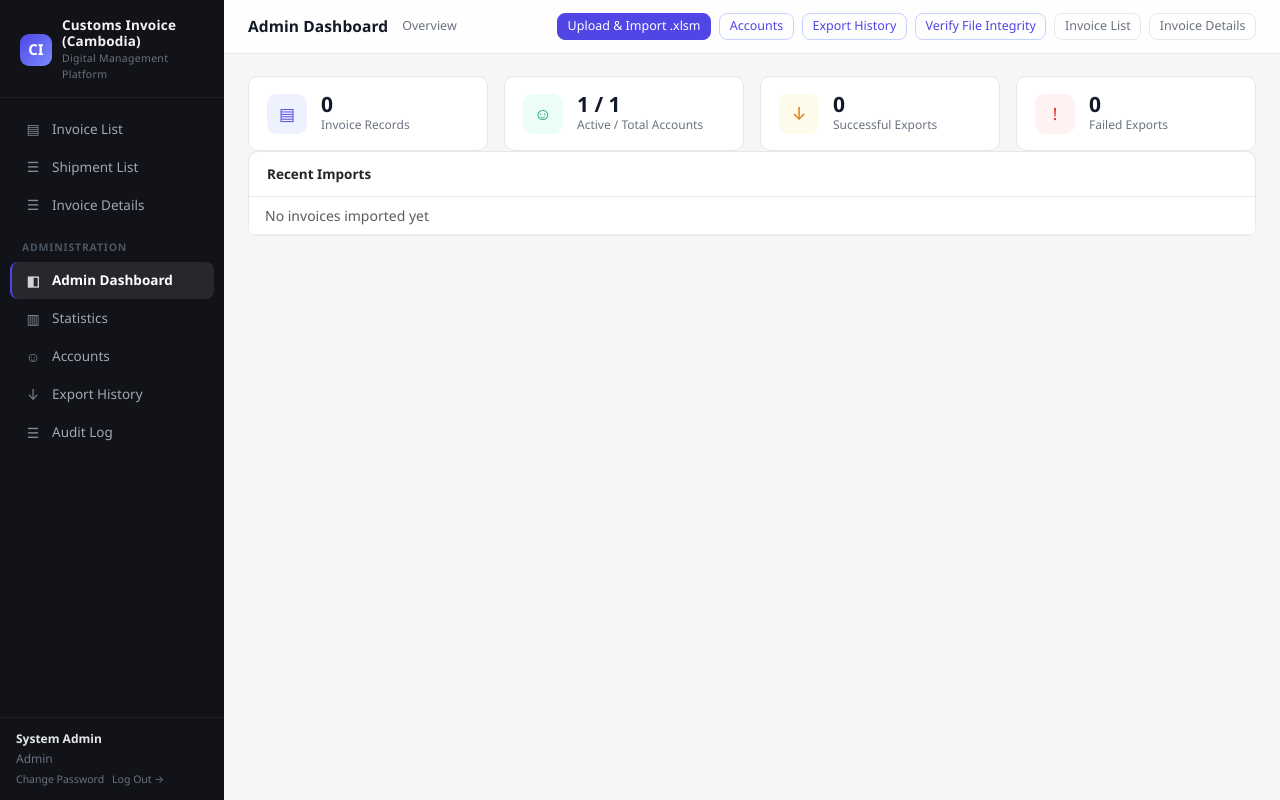
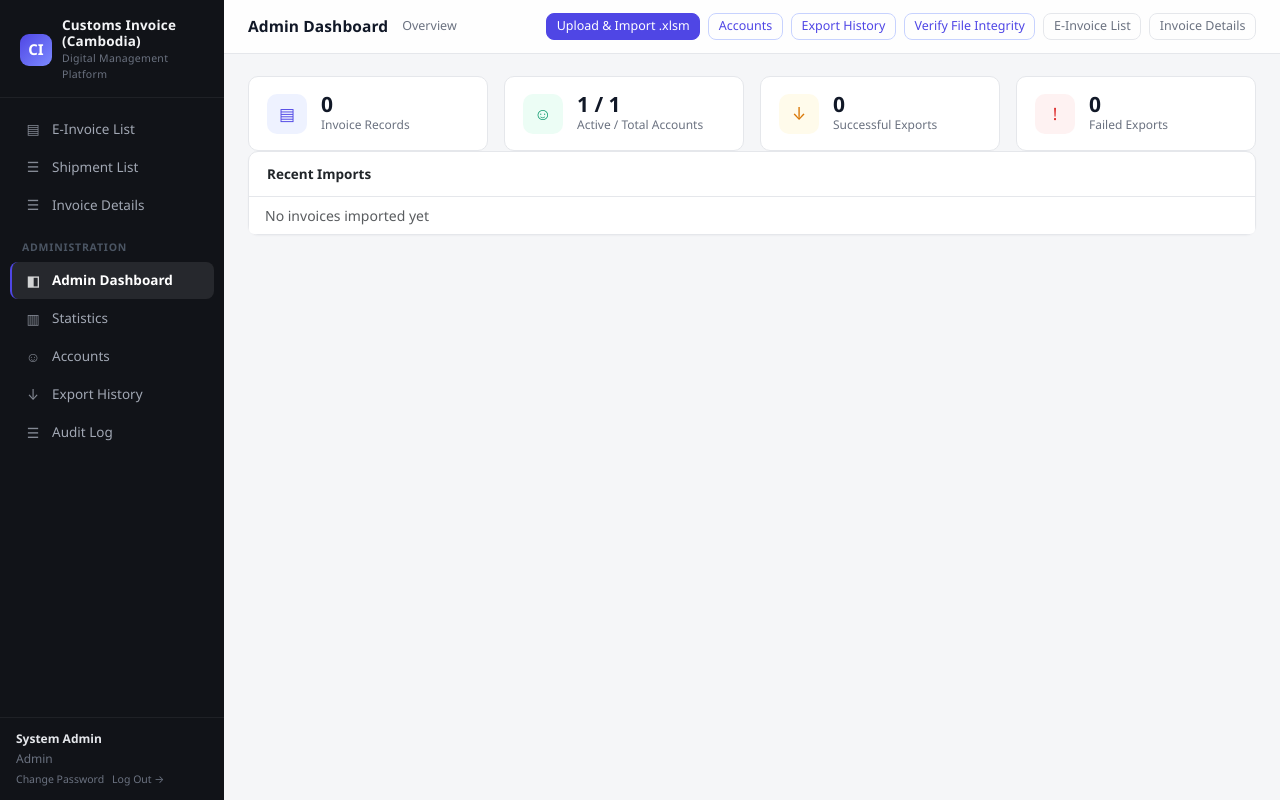
Before and after one commit to yoki741/Customs-Invoice-Digital-Platform, a FastAPI app: page /admin in a window 1280 px wide. Run offline with FastAPI, Linux system fonts and the light colour scheme; the visitor is signed in with stand-in values (Sample User, id 1); some libraries are stand-ins or nearby versions.

Commit message:
[2026-10-30][FEAT] 界面 Invoice List 更名 E-Invoice List

```diff
--- a/webapp/templates/admin_home.html
+++ b/webapp/templates/admin_home.html
@@ -8,7 +8,7 @@
 <a class="btn btn-sm btn-outline-primary" href="/admin/exports">Export History</a>
 <button type="button" class="btn btn-sm btn-outline-primary"
         onclick="openVerify()">Verify File Integrity</button>
-<a class="btn btn-sm btn-outline-secondary" href="/invoices">Invoice List</a>
+<a class="btn btn-sm btn-outline-secondary" href="/invoices">E-Invoice List</a>
 <a class="btn btn-sm btn-outline-secondary" href="/details">Invoice Details</a>
 {% endblock %}
 {% block content %}
--- a/webapp/templates/base.html
+++ b/webapp/templates/base.html
@@ -22,7 +22,7 @@
   <nav class="sidebar-nav">
     {% if user and user.role in [ROLE_TYPE1, ROLE_ADMIN] %}
     <a class="side-link {% if request.url.path.startswith('/invoices') %}active{% endif %}" href="/invoices">
-      <span class="ico">▤</span> Invoice List</a>
+      <span class="ico">▤</span> E-Invoice List</a>
     {% endif %}
     {% if user and user.role in [ROLE_TYPE1, ROLE_TYPE3, ROLE_ADMIN] %}
     <a class="side-link {% if request.url.path.startswith('/shipments') %}active{% endif %}" href="/shipments">
--- a/webapp/templates/invoices.html
+++ b/webapp/templates/invoices.html
@@ -1,6 +1,6 @@
 {% extends "base.html" %}
-{% block title %}Invoice List - Customs Invoice (Cambodia) Digital Management Platform{% endblock %}
-{% block heading %}Invoice List{% endblock %}
+{% block title %}E-Invoice List - Customs Invoice (Cambodia) Digital Management Platform{% endblock %}
+{% block heading %}E-Invoice List{% endblock %}
 {% block crumb %}{{ total }} total{% endblock %}
 {% block head %}
 <style>
```
